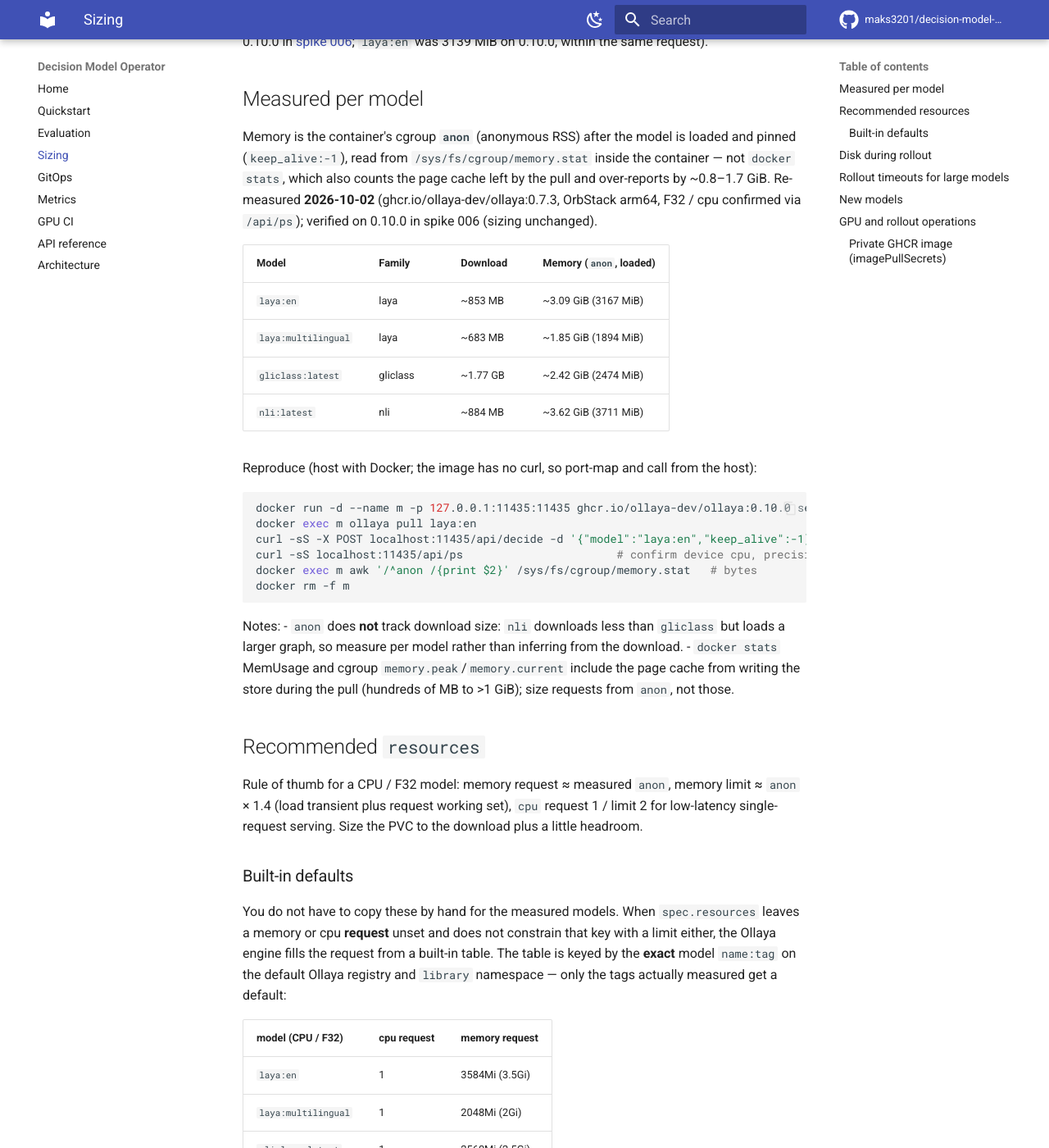
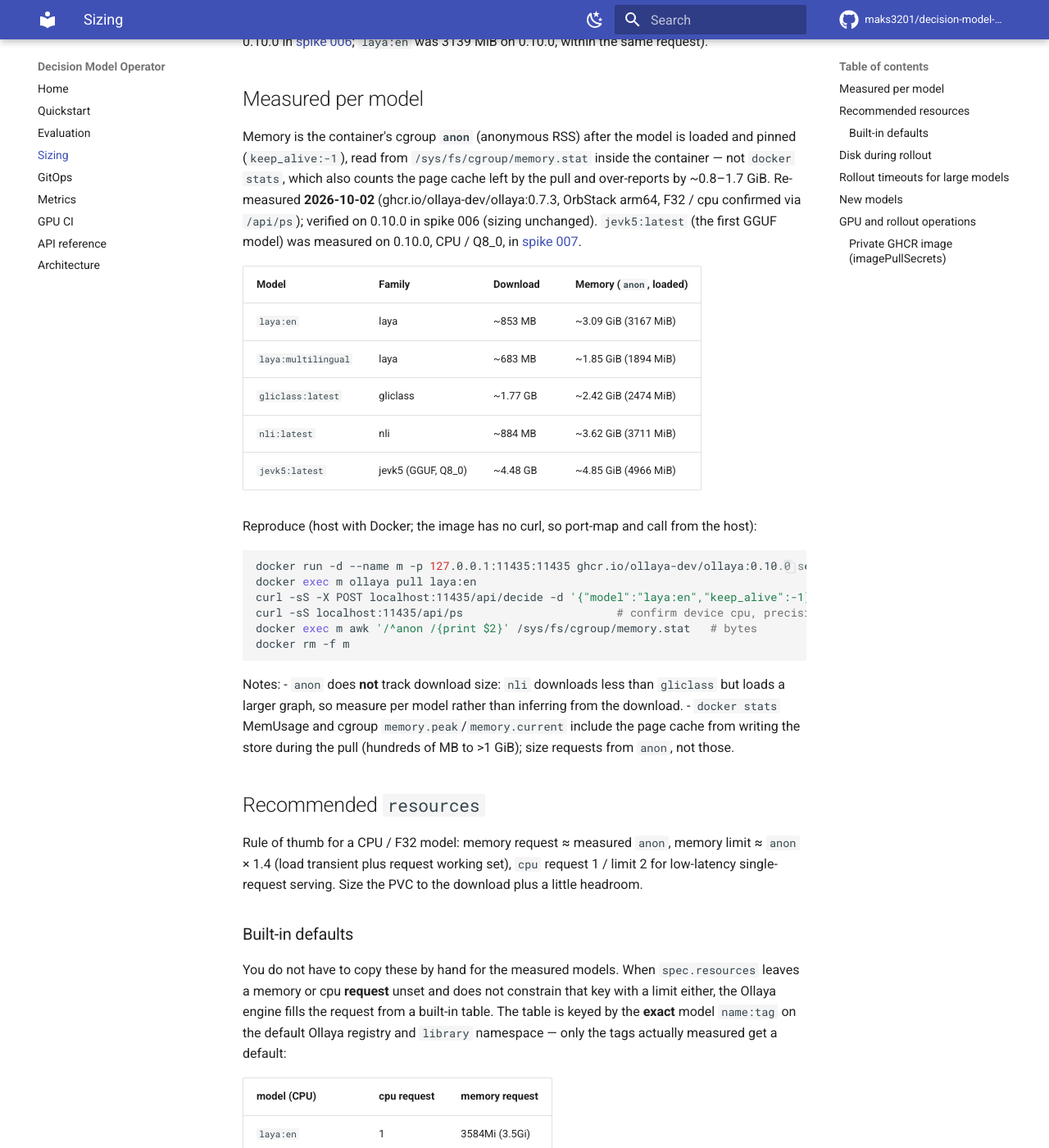
Before and after one commit to maks3201/decision-model-operator, an MkDocs documentation site: the page built from docs/sizing.md, in a window 1280 px wide and 1400 px high, scrolled down 286 px. Shown: the whole window at 82% size. Built offline with MkDocs 1.6.1 and Material for MkDocs 9.7.7, drawn with Linux system fonts in a browser that asks for light colours; comment, search, counter and statistics services are not loaded; some of the changed text lies outside the part shown.

Commit message:
feat(ollaya): default resources for jevk5:latest, the first measured GGUF model (#18)

````diff
--- a/docs/sizing.md
+++ b/docs/sizing.md
@@ -18,7 +18,9 @@ loaded and pinned (`keep_alive:-1`), read from `/sys/fs/cgroup/memory.stat`
 inside the container — not `docker stats`, which also counts the page cache left
 by the pull and over-reports by ~0.8–1.7 GiB. Re-measured **2026-10-02**
 (ghcr.io/ollaya-dev/ollaya:0.7.3, OrbStack arm64, F32 / cpu confirmed via
-`/api/ps`); verified on 0.10.0 in spike 006 (sizing unchanged).
+`/api/ps`); verified on 0.10.0 in spike 006 (sizing unchanged). `jevk5:latest`
+(the first GGUF model) was measured on 0.10.0, CPU / Q8_0, in
+[spike 007](spikes/007-gguf-models.md).
 
 | Model               | Family   | Download | Memory (`anon`, loaded) |
 |---------------------|----------|----------|-------------------------|
@@ -26,6 +28,7 @@ by the pull and over-reports by ~0.8–1.7 GiB. Re-measured **2026-10-02**
 | `laya:multilingual` | laya     | ~683 MB  | ~1.85 GiB (1894 MiB)    |
 | `gliclass:latest`   | gliclass | ~1.77 GB | ~2.42 GiB (2474 MiB)    |
 | `nli:latest`        | nli      | ~884 MB  | ~3.62 GiB (3711 MiB)    |
+| `jevk5:latest`      | jevk5 (GGUF, Q8_0) | ~4.48 GB | ~4.85 GiB (4966 MiB) |
 
 Reproduce (host with Docker; the image has no curl, so port-map and call from the
 host):
@@ -62,12 +65,13 @@ that key with a limit either, the Ollaya engine fills the request from a built-i
 table. The table is keyed by the **exact** model `name:tag` on the default Ollaya
 registry and `library` namespace — only the tags actually measured get a default:
 
-| model (CPU / F32) | cpu request | memory request |
+| model (CPU) | cpu request | memory request |
 |-------------------|-------------|----------------|
 | `laya:en`           | 1 | 3584Mi (3.5Gi) |
 | `laya:multilingual` | 1 | 2048Mi (2Gi)   |
 | `gliclass:latest`   | 1 | 2560Mi (2.5Gi) |
 | `nli:latest`        | 1 | 4096Mi (4Gi)   |
+| `jevk5:latest`      | 1 | 5120Mi (5Gi)   |
 
 The memory request is the measured `anon` rounded **up** to the next 512Mi. The
 table lives in `internal/engine/ollaya/resources.go` with a source comment per
@@ -117,6 +121,13 @@ resources:
   limits:   { cpu: "2", memory: "5632Mi" }
 cache:
   size: 2Gi
+
+# jevk5:latest  (GGUF Q8_0, download ~4.48 GB, anon ~4.85 GiB)
+resources:
+  requests: { cpu: "1", memory: "5120Mi" }
+  limits:   { cpu: "2", memory: "7Gi" }
+cache:
+  size: 6Gi
 ```
 
 ## Disk during rollout
````
Also changed, not shown: 2 other files.
